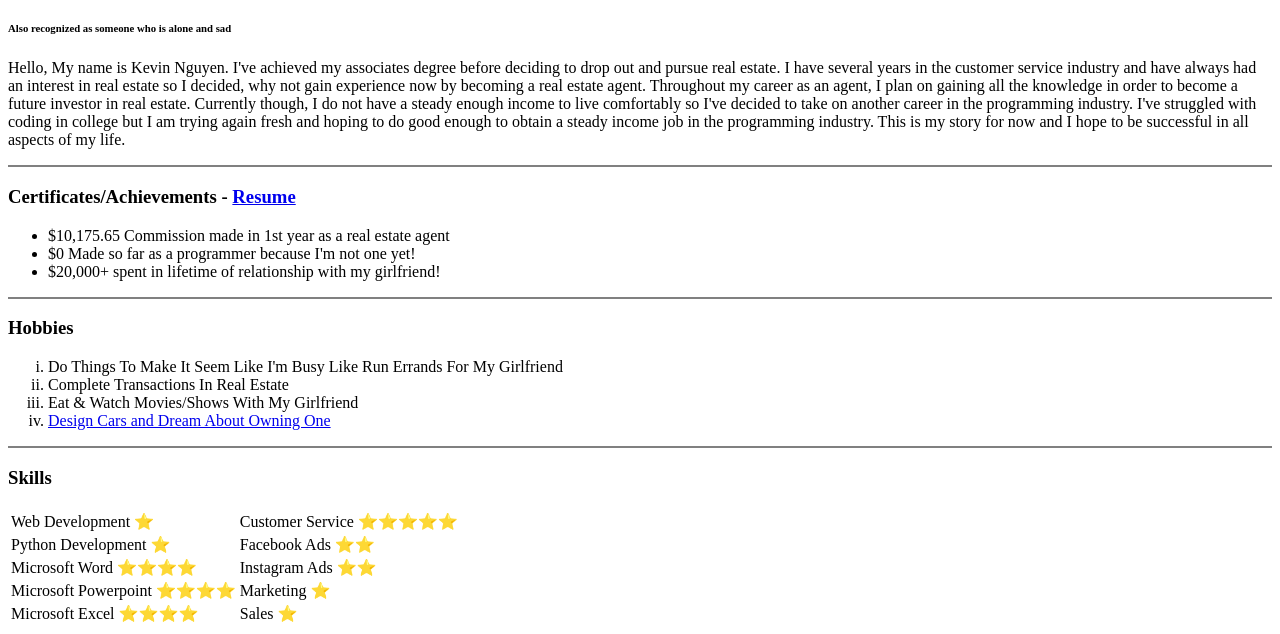
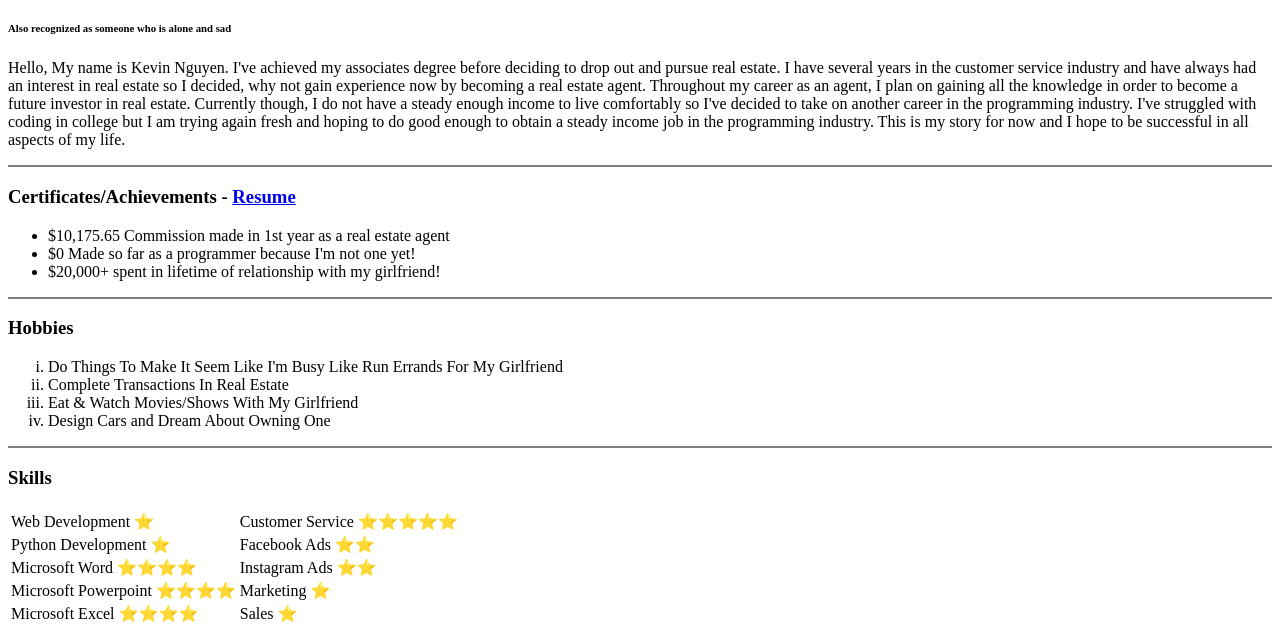
Before and after one commit to kevinhtnguyen/kevinnguyen, a plain HTML site: page index.html in a window 1280 px wide. Shown: the part 211-845 px from the top of the page. Drawn offline with Linux system fonts and the light colour scheme.

Commit message:
Update index.html

```diff
--- a/index.html
+++ b/index.html
@@ -39,7 +39,7 @@
                 <li>Do Things To Make It Seem Like I'm Busy Like Run Errands For My Girlfriend</li>
                 <li>Complete Transactions In Real Estate</li>
                 <li>Eat & Watch Movies/Shows With My Girlfriend</li>
-                <li><a href="McLaren Image.jpg">Design Cars and Dream About Owning One</a> </li>
+                <li>Design Cars and Dream About Owning One</a> </li>
             </ol>
         <hr noshade="fill", size="2">
         <h3>Skills</h3>
```
